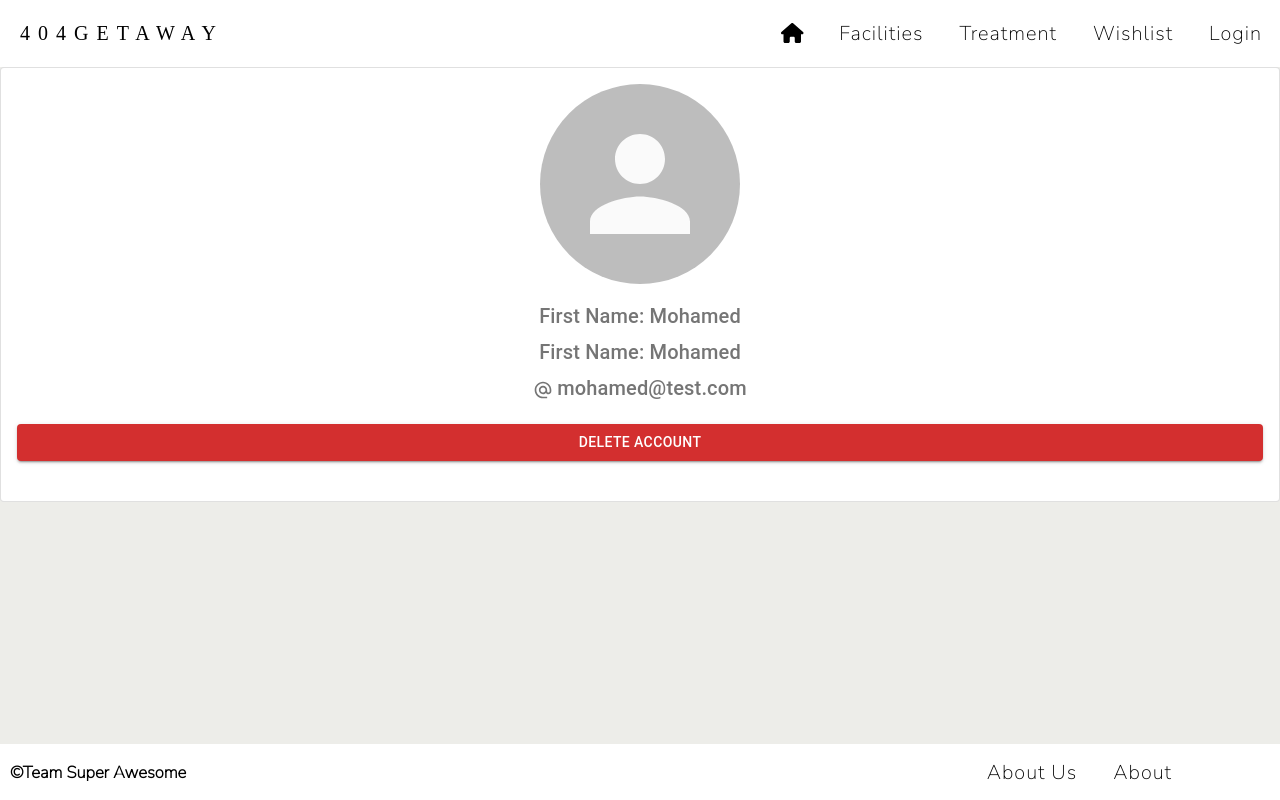
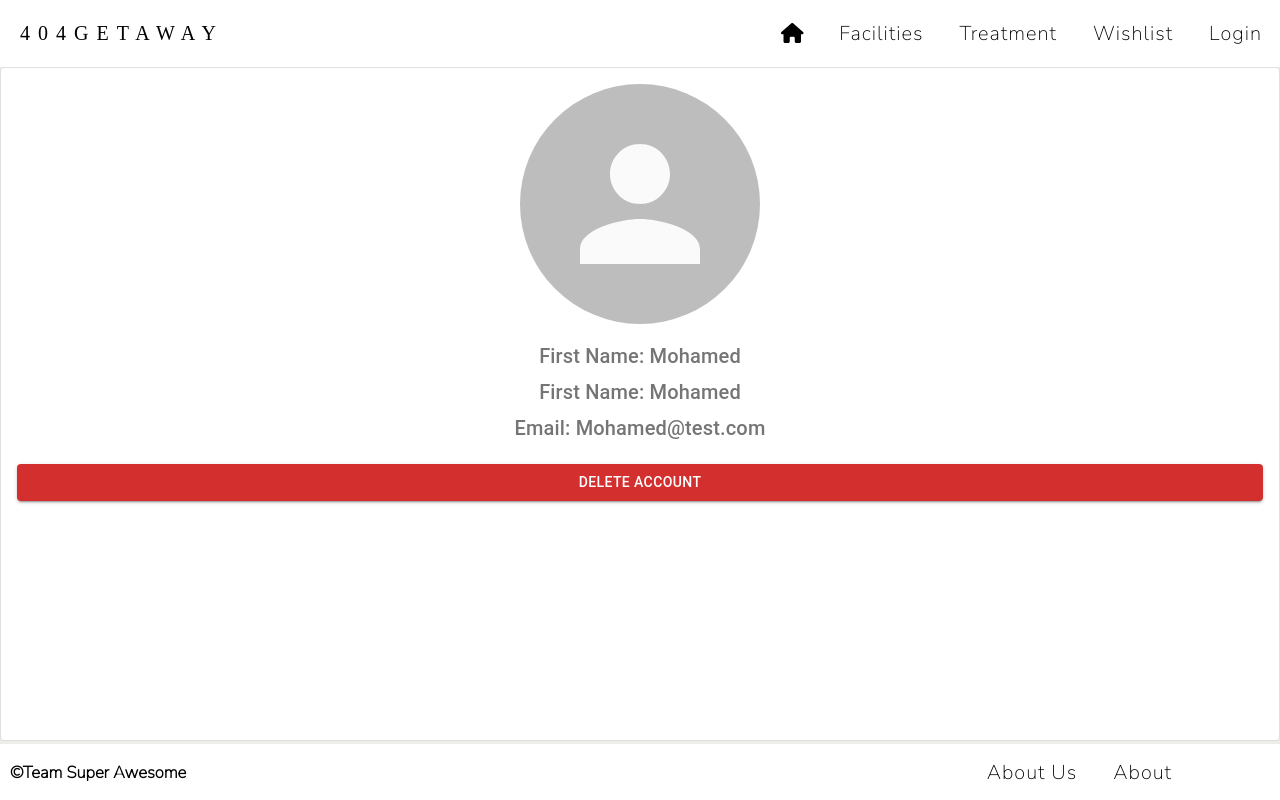
Before and after one commit to AliceBryer/Spa-Retreat-Project, a React (Create React App) app in the folder client/: page /myaccount in a window 1280 px wide. Built offline with nearby package versions, Linux system fonts and the light colour scheme; a web font is replaced by a local one.

Commit message:
change styling

```diff
--- a/client/src/components/MyAccount.js
+++ b/client/src/components/MyAccount.js
@@ -8,28 +8,35 @@ import {
   Typography,
 } from "@material-ui/core";
 import Button from "@mui/material/Button";
-import AlternateEmailIcon from "@mui/icons-material/AlternateEmail";
 
 const useStyles = makeStyles((theme) => ({
   text: {
     margin: theme.spacing(0, 0, 0.5),
   },
   avatar: {
-    verticalAlign: "middle",
+    verticalAlign: "left",
     marginRight: theme.spacing(0.5),
   },
   large: {
-    width: theme.spacing(25),
-    height: theme.spacing(25),
+    alignItems: "center",
+    width: theme.spacing(30),
+    height: theme.spacing(30),
     margin: theme.spacing(2, 2, 0),
   },
+  container: {
+    height: "84vh",
+  },
 }));
+
+const handleButtonClick = () => {
+  console.log("clicked");
+};
 
 export default function UserCard(props) {
   const classes = useStyles();
 
   return (
-    <Card variant="outlined">
+    <Card variant="outlined" className={classes.container}>
       <CardMedia align="center">
         <Avatar
           alt="Remy Sharp"
@@ -37,7 +44,7 @@ export default function UserCard(props) {
           className={classes.large}
         />
       </CardMedia>
-      <CardContent>
+      <CardContent align="left">
         <Typography
           className={classes.text}
           color="textSecondary"
@@ -60,15 +67,14 @@ export default function UserCard(props) {
           variant="h6"
           align="center"
         >
-          <AlternateEmailIcon className={classes.avatar} fontSize="small" />
-          {props?.content?.email}
-          {"mohamed@test.com"}
+          {"Email: Mohamed@test.com "}
         </Typography>
         <Button
           fullWidth
           variant="contained"
           sx={{ mt: 2, mb: 2 }}
           color="error"
+          onClick={handleButtonClick}
         >
           Delete Account
         </Button>
```
